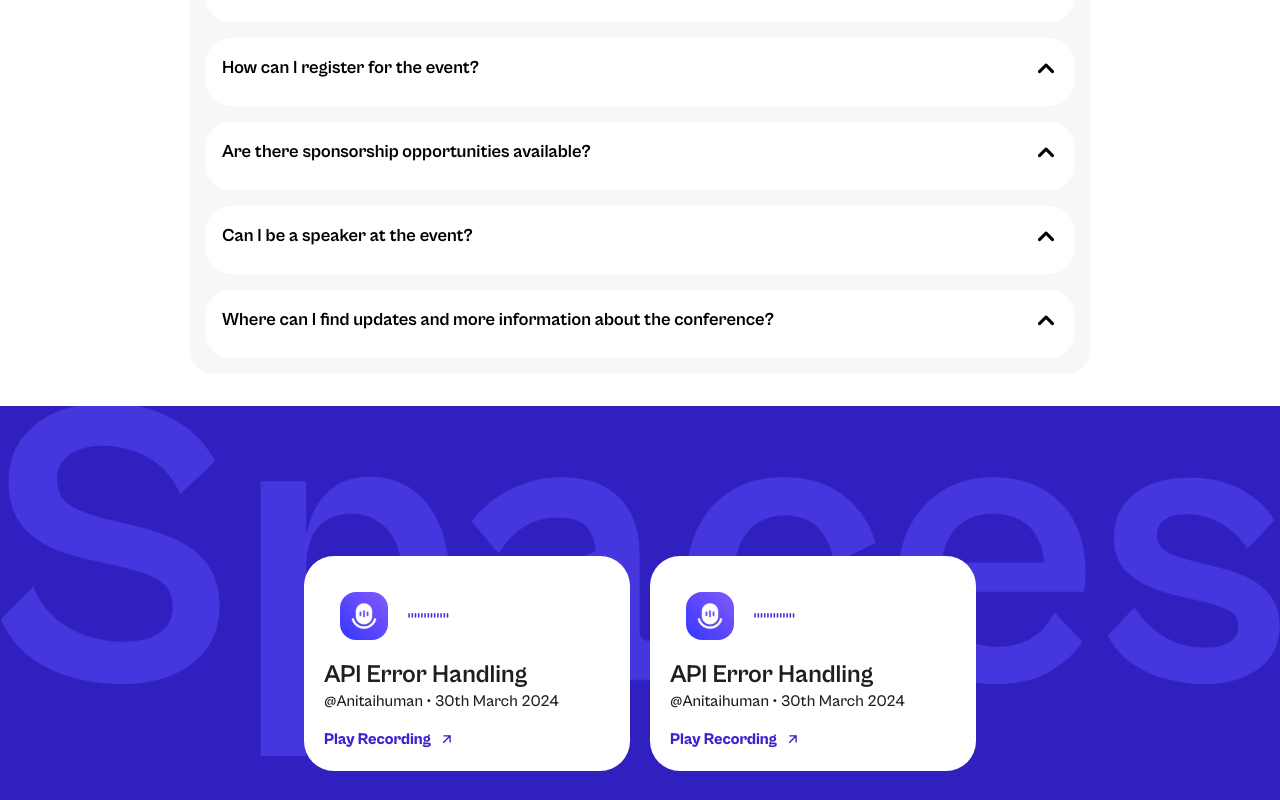
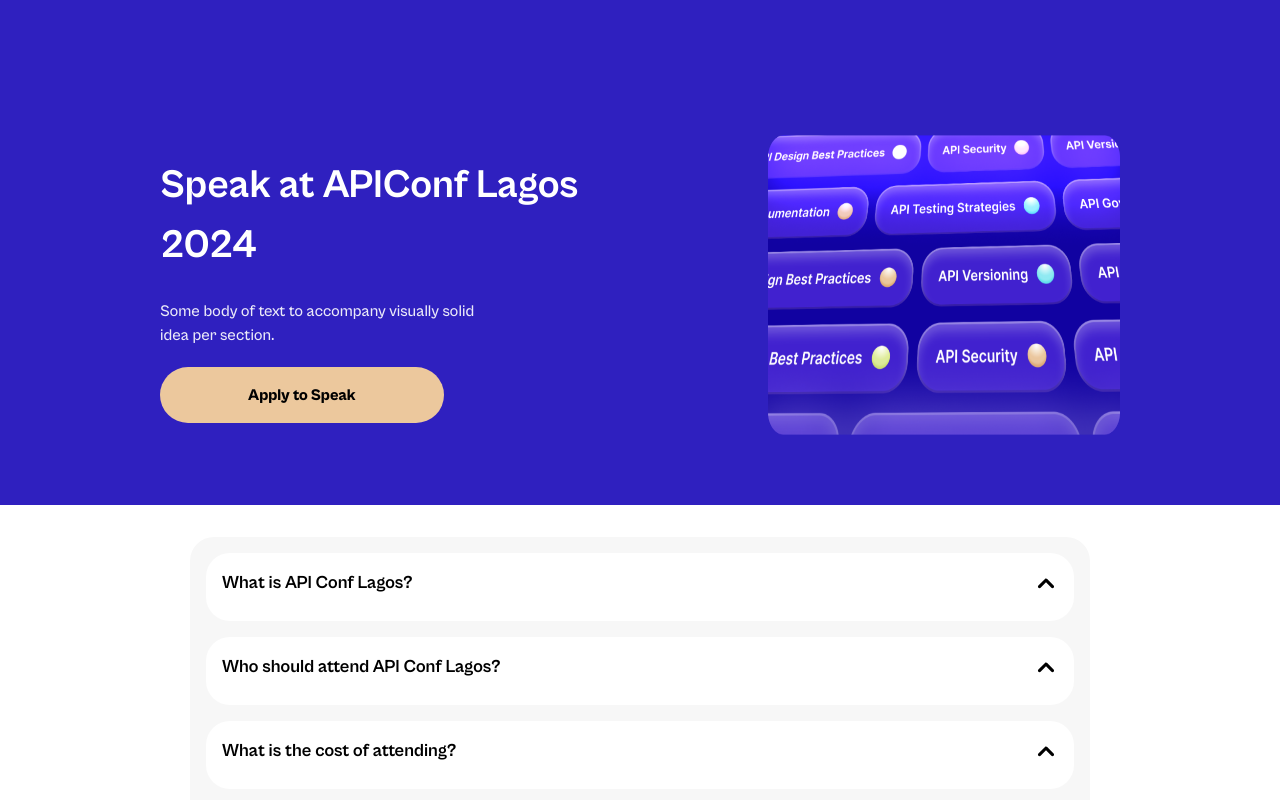
Before and after one commit to apiconf/landing-page, a React (Vite) app: page / in a window 1280 px wide. Shown: the part 2540-3340 px from the top of the page. Built offline with nearby package versions, Linux system fonts and the light colour scheme.

Commit message:
fix: moved the talk section above the faqs section

```diff
--- a/src/App.tsx
+++ b/src/App.tsx
@@ -16,8 +16,8 @@ function App() {
       <FloatingBtn />
       <main>
         <About />
+        <TalkEvent />
         <FAQs />
-        <TalkEvent />
       </main>
       <Footer />
       <Copyright />
```
